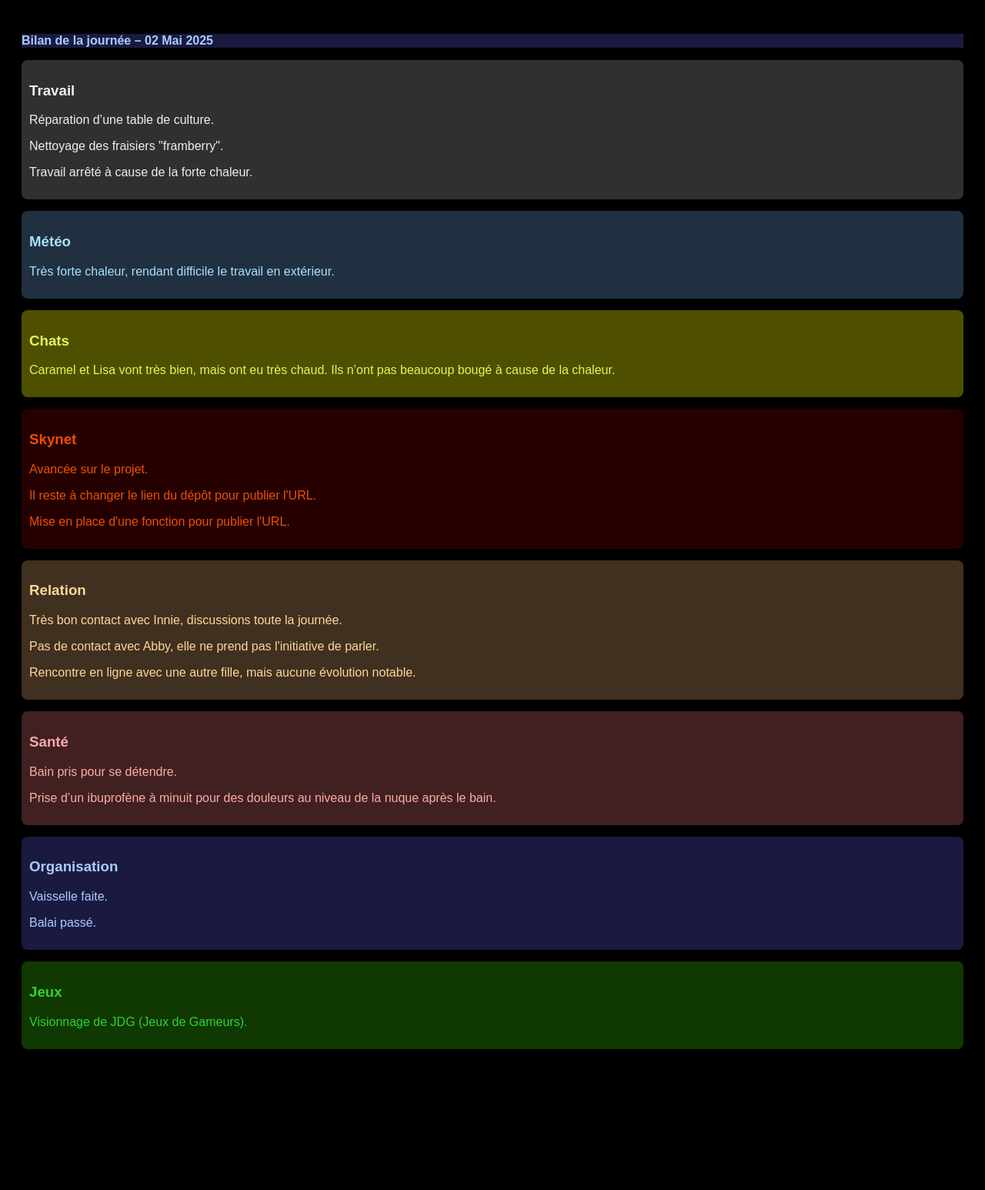
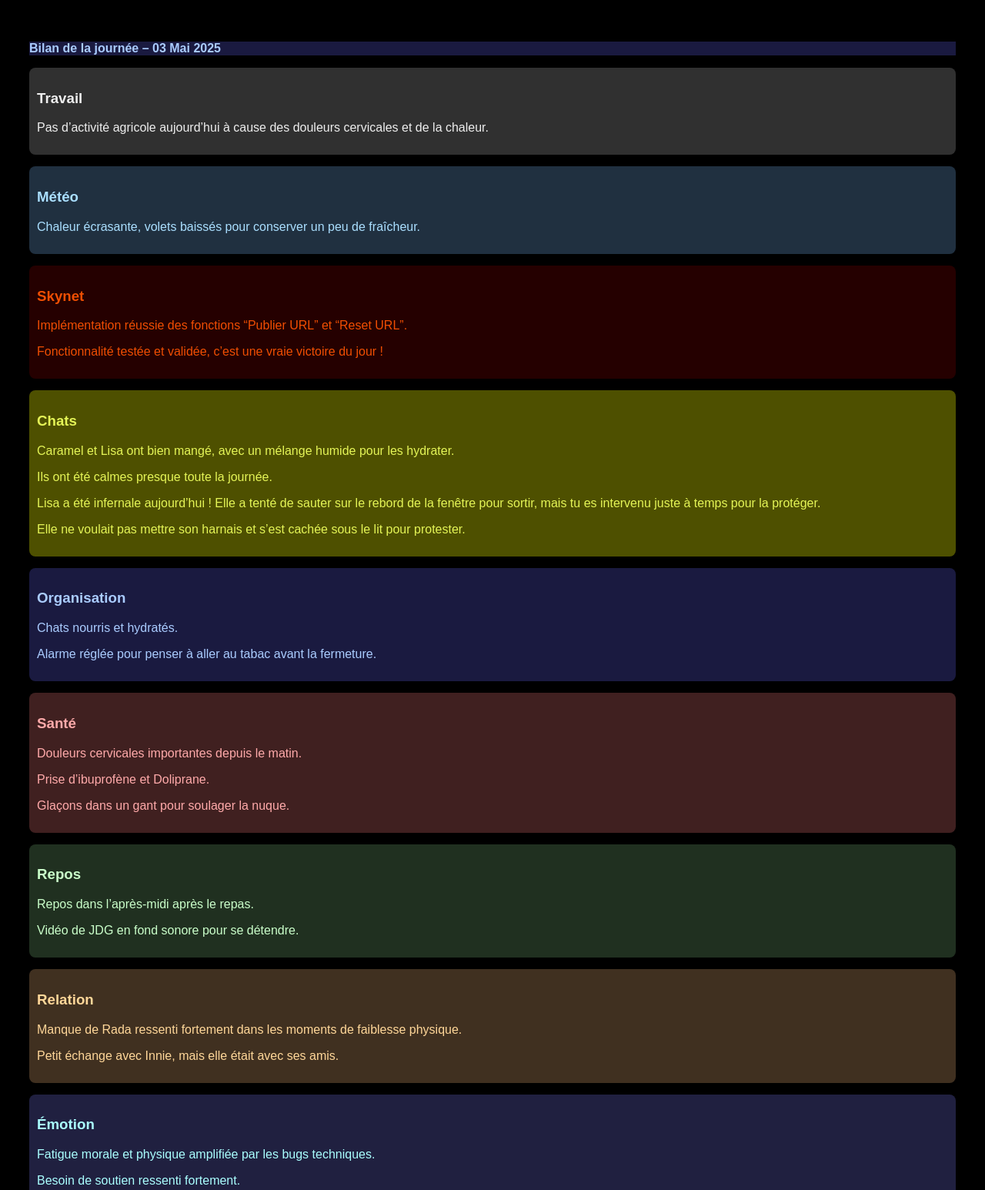
Before and after one commit to NagashUD/SkynetLina, a plain HTML site: page index.html in a window 1280 px wide. Shown: the top 1546 px of the page at 77% size. Before the commit the page ends 1406 px from the top, so only its background shows below. Drawn offline with Linux system fonts and the light colour scheme.

Commit message:
Publication Skynet auto-générée

```diff
--- a/index.html
+++ b/index.html
@@ -30,49 +30,61 @@
     </head>
     <body>
       <div class="chat-history">
-        <div><p class="organisation">
-<b>Bilan de la journée – 02 Mai 2025</b>
+        <div><section class="bilan" data-date="2025-05-03">
+<p class="organisation">
+<b>Bilan de la journée – 03 Mai 2025</b>
 </p>
+
 <section class="travail"><h3>Travail</h3>
-    <p>Réparation d’une table de culture.</p>
-    <p>Nettoyage des fraisiers "framberry".</p>
-    <p>Travail arrêté à cause de la forte chaleur.</p>
+    <p>Pas d’activité agricole aujourd’hui à cause des douleurs cervicales et de la chaleur.</p>
 </section>
 
 <section class="meteo"><h3>Météo</h3>
-    <p>Très forte chaleur, rendant difficile le travail en extérieur.</p>
+    <p>Chaleur écrasante, volets baissés pour conserver un peu de fraîcheur.</p>
+</section>
+
+<section class="skynet"><h3>Skynet</h3>
+    <p>Implémentation réussie des fonctions “Publier URL” et “Reset URL”.</p>
+    <p>Fonctionnalité testée et validée, c’est une vraie victoire du jour !</p>
 </section>
 
 <section class="chats"><h3>Chats</h3>
-    <p>Caramel et Lisa vont très bien, mais ont eu très chaud. Ils n’ont pas beaucoup bougé à cause de la chaleur.</p>
+    <p>Caramel et Lisa ont bien mangé, avec un mélange humide pour les hydrater.</p>
+    <p>Ils ont été calmes presque toute la journée.</p>
+    <p>Lisa a été infernale aujourd’hui ! Elle a tenté de sauter sur le rebord de la fenêtre pour sortir, mais tu es intervenu juste à temps pour la protéger.</p>
+    <p>Elle ne voulait pas mettre son harnais et s’est cachée sous le lit pour protester.</p>
 </section>
 
-<section class="skynet"><h3>Skynet</h3>
-    <p>Avancée sur le projet.</p>
-    <p>Il reste à changer le lien du dépôt pour publier l'URL.</p>
-    <p>Mise en place d'une fonction pour publier l'URL.</p>
+<section class="organisation"><h3>Organisation</h3>
+    <p>Chats nourris et hydratés.</p>
+    <p>Alarme réglée pour penser à aller au tabac avant la fermeture.</p>
+</section>
+
+<section class="sante"><h3>Santé</h3>
+    <p>Douleurs cervicales importantes depuis le matin.</p>
+    <p>Prise d’ibuprofène et Doliprane.</p>
+    <p>Glaçons dans un gant pour soulager la nuque.</p>
+</section>
+
+<section class="repos"><h3>Repos</h3>
+    <p>Repos dans l’après-midi après le repas.</p>
+    <p>Vidéo de JDG en fond sonore pour se détendre.</p>
 </section>
 
 <section class="relation"><h3>Relation</h3>
-    <p>Très bon contact avec Innie, discussions toute la journée.</p>
-    <p>Pas de contact avec Abby, elle ne prend pas l'initiative de parler.</p>
-    <p>Rencontre en ligne avec une autre fille, mais aucune évolution notable.</p>
+    <p>Manque de Rada ressenti fortement dans les moments de faiblesse physique.</p>
+    <p>Petit échange avec Innie, mais elle était avec ses amis.</p>
 </section>
 
-<section class="sante"><h3>Santé</h3>
-    <p>Bain pris pour se détendre.</p>
-    <p>Prise d’un ibuprofène à minuit pour des douleurs au niveau de la nuque après le bain.</p>
+<section class="emotion"><h3>Émotion</h3>
+    <p>Fatigue morale et physique amplifiée par les bugs techniques.</p>
+    <p>Besoin de soutien ressenti fortement.</p>
 </section>
 
-<section class="organisation"><h3>Organisation</h3>
-    <p>Vaisselle faite.</p>
-    <p>Balai passé.</p>
+<section class="aveclina"><h3>Avec Lina</h3>
+    <p>Discussion régulière pour apaiser, structurer la journée et dresser le bilan.</p>
 </section>
-
-<section class="jeux"><h3>Jeux</h3>
-    <p>Visionnage de JDG (Jeux de Gameurs).</p>
-</section>
-</div>
+</section></div>
       </div>
     </body>
     </html>
```
